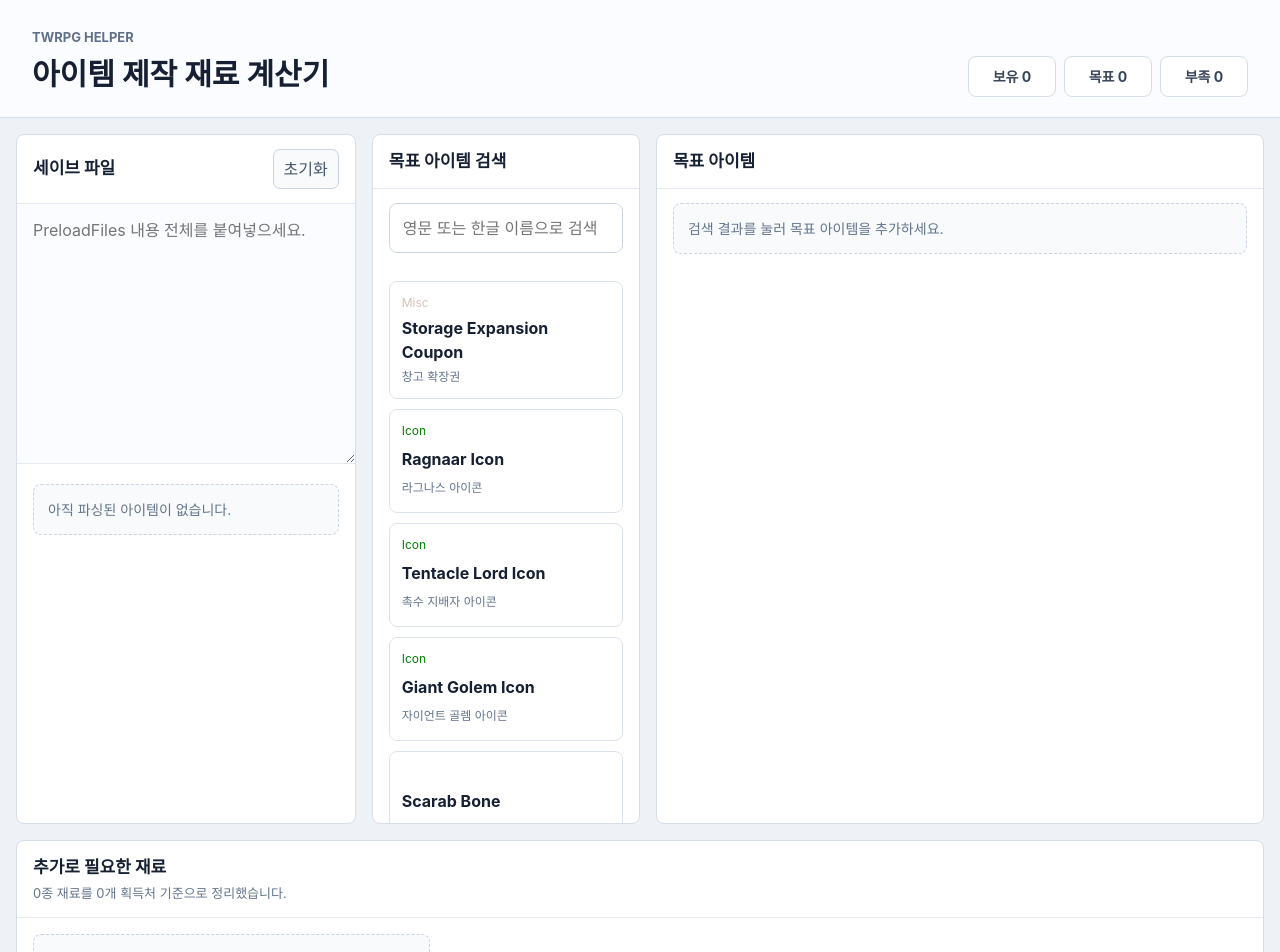
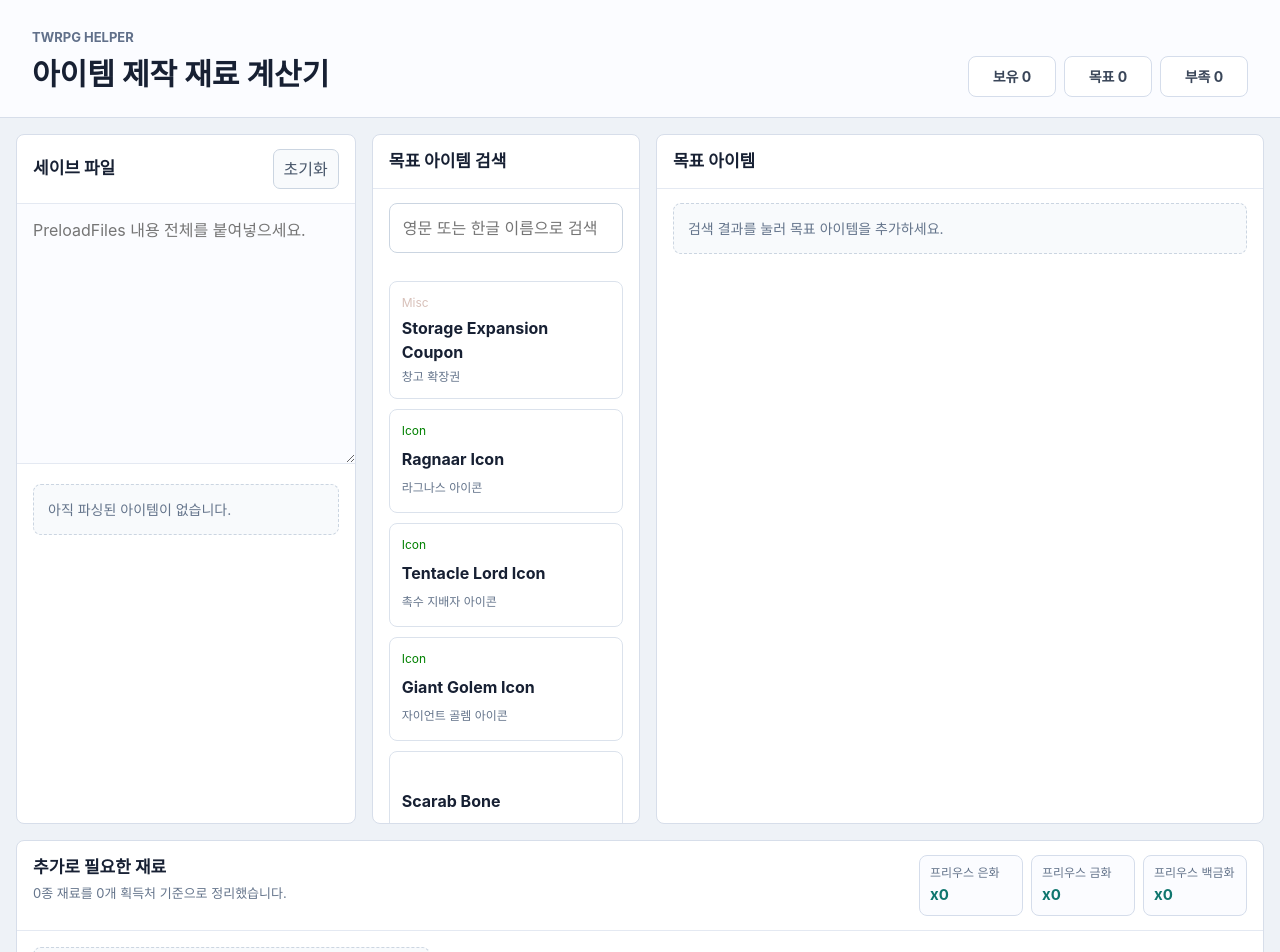
Before and after one commit to suminjin4451/twrpg-helper, a React (Vite) app: page / in a window 1280 px wide. Shown: the top 952 px of the page. Built offline with nearby package versions, Linux system fonts and the light colour scheme.

Commit message:
Improve target planning and coin summary

```diff
--- a/src/main.jsx
+++ b/src/main.jsx
@@ -17,6 +17,7 @@ const coinSeriesNames = new Set([
   "Prius Platinum Coin",
   "Coin of Effort",
 ]);
+const purchasableCoinNames = ["Prius Silver Coin", "Prius Gold Coin", "Prius Platinum Coin"];
 const storageKey = "twrpg-helper-state";
 
 function loadSavedState() {
@@ -131,6 +132,33 @@ function calculateMissing(selected, ownedInventory) {
     .sort((a, b) => a.name.localeCompare(b.name));
 }
 
+function canSatisfyItem(name, count, ownedInventory) {
+  const available = new Map(ownedInventory);
+
+  const requireItem = (itemName, itemCount, seen = new Set()) => {
+    if (itemCount <= 0) return true;
+
+    const owned = available.get(itemName) || 0;
+    const used = Math.min(owned, itemCount);
+    if (used > 0) available.set(itemName, owned - used);
+
+    const needed = itemCount - used;
+    if (needed <= 0) return true;
+
+    const item = itemByName.get(itemName);
+    const recipe = flattenRecipe(item?.recipe);
+
+    if (!recipe.length || shouldStopDecomposing(item) || seen.has(itemName)) return false;
+
+    const nextSeen = new Set(seen);
+    nextSeen.add(itemName);
+
+    return recipe.every((ingredient) => requireItem(ingredient.name, ingredient.count * needed, nextSeen));
+  };
+
+  return requireItem(name, count);
+}
+
 function getBossLevel(source) {
   const level = Number(bossByName.get(source)?.level);
   return Number.isFinite(level) ? level : -1;
@@ -164,7 +192,33 @@ function groupMissingBySource(missingMaterials) {
   });
 }
 
-function RecipeTree({ itemName, depth = 0, seen = new Set() }) {
+function calculateCoinSummary(missingMaterials) {
+  const summary = new Map(purchasableCoinNames.map((name) => [name, 0]));
+
+  for (const material of missingMaterials) {
+    if (summary.has(material.name)) {
+      summary.set(material.name, summary.get(material.name) + material.count);
+      continue;
+    }
+
+    const recipe = flattenRecipe(material.item?.recipe);
+    const isCoinPurchase = recipe.length > 0 && recipe.every((ingredient) => summary.has(ingredient.name));
+
+    if (!isCoinPurchase) continue;
+
+    for (const ingredient of recipe) {
+      summary.set(ingredient.name, summary.get(ingredient.name) + ingredient.count * material.count);
+    }
+  }
+
+  return purchasableCoinNames.map((name) => ({
+    name,
+    koreanname: itemByName.get(name)?.koreanname,
+    count: summary.get(name) || 0,
+  }));
+}
+
+function RecipeTree({ itemName, ownedInventory, depth = 0, seen = new Set() }) {
   const item = itemByName.get(itemName);
   const recipe = flattenRecipe(item?.recipe);
 
@@ -175,13 +229,30 @@ function RecipeTree({ itemName, depth = 0, seen = new Set() }) {
 
   return (
     <ul className="recipe-tree" style={{ "--depth": depth }}>
-      {recipe.map((ingredient) => (
-        <li key={`${itemName}-${ingredient.name}`}>
-          <span>{ingredient.name}</span>
-          <strong>x{ingredient.count}</strong>
-          <RecipeTree itemName={ingredient.name} depth={depth + 1} seen={nextSeen} />
-        </li>
-      ))}
+      {recipe.map((ingredient) => {
+        const ownedCount = ownedInventory.get(ingredient.name) || 0;
+        const isFullyOwned = ownedCount >= ingredient.count;
+        const isReady = canSatisfyItem(ingredient.name, ingredient.count, ownedInventory);
+
+        return (
+          <li
+            key={`${itemName}-${ingredient.name}`}
+            className={isReady ? "recipe-ready" : undefined}
+          >
+            <span>{ingredient.name}</span>
+            <strong>x{ingredient.count}</strong>
+            {ownedCount > 0 && <small>보유 x{ownedCount}</small>}
+            {!isFullyOwned && (
+              <RecipeTree
+                itemName={ingredient.name}
+                ownedInventory={ownedInventory}
+                depth={depth + 1}
+                seen={nextSeen}
+              />
+            )}
+          </li>
+        );
+      })}
     </ul>
   );
 }
@@ -217,6 +288,7 @@ function App() {
     [selected, parsedSave.inventory],
   );
   const missingGroups = useMemo(() => groupMissingBySource(missingMaterials), [missingMaterials]);
+  const coinSummary = useMemo(() => calculateCoinSummary(missingMaterials), [missingMaterials]);
 
   const selectedCount = selected.reduce((sum, item) => sum + item.quantity, 0);
 
@@ -314,8 +386,9 @@ function App() {
           <div className="target-list">
             {selected.map((target) => {
               const item = itemByName.get(target.name);
+              const isTargetReady = canSatisfyItem(target.name, target.quantity, parsedSave.inventory);
               return (
-                <article key={target.name} className="target-card">
+                <article key={target.name} className={`target-card ${isTargetReady ? "target-ready" : ""}`}>
                   <div className="target-title">
                     <div>
                       <strong>{target.name}</strong>
@@ -334,7 +407,7 @@ function App() {
                       </button>
                     </div>
                   </div>
-                  <RecipeTree itemName={target.name} />
+                  <RecipeTree itemName={target.name} ownedInventory={parsedSave.inventory} />
                 </article>
               );
             })}
@@ -348,6 +421,14 @@ function App() {
           <div>
             <h2>추가로 필요한 재료</h2>
             <p>{missingMaterials.length}종 재료를 {missingGroups.length}개 획득처 기준으로 정리했습니다.</p>
+          </div>
+          <div className="coin-summary" aria-label="코인 구매 필요량">
+            {coinSummary.map((coin) => (
+              <span key={coin.name}>
+                <small>{coin.koreanname}</small>
+                <strong>x{coin.count}</strong>
+              </span>
+            ))}
           </div>
         </div>
 
--- a/src/styles.css
+++ b/src/styles.css
@@ -226,6 +226,15 @@ small {
   overflow: hidden;
 }
 
+.target-card.target-ready {
+  border-color: #86efac;
+  background: #f0fdf4;
+}
+
+.target-card.target-ready .target-title {
+  background: #dcfce7;
+}
+
 .target-title {
   display: flex;
   align-items: center;
@@ -288,12 +297,26 @@ small {
   font-size: 13px;
 }
 
+.recipe-tree li.recipe-ready {
+  border-left-color: #22c55e;
+  background: #f0fdf4;
+}
+
 .recipe-tree li > span {
   overflow-wrap: anywhere;
 }
 
 .recipe-tree li > strong {
   color: #475569;
+}
+
+.recipe-tree li > small {
+  width: fit-content;
+  padding: 2px 6px;
+  border-radius: 999px;
+  background: #dcfce7;
+  color: #166534;
+  font-weight: 700;
 }
 
 .missing-panel {
@@ -305,7 +328,7 @@ small {
   align-items: flex-start;
 }
 
-.missing-head div {
+.missing-head > div:first-child {
   display: grid;
   gap: 3px;
 }
@@ -313,6 +336,32 @@ small {
 .missing-head p {
   color: #64748b;
   font-size: 13px;
+}
+
+.coin-summary {
+  display: flex;
+  flex-wrap: wrap;
+  justify-content: flex-end;
+  gap: 8px;
+}
+
+.coin-summary span {
+  display: grid;
+  min-width: 104px;
+  gap: 2px;
+  padding: 8px 10px;
+  border: 1px solid #d5ddeb;
+  border-radius: 8px;
+  background: #fbfcff;
+}
+
+.coin-summary small {
+  color: #64748b;
+}
+
+.coin-summary strong {
+  color: #0f766e;
+  font-size: 15px;
 }
 
 .boss-grid {
```
